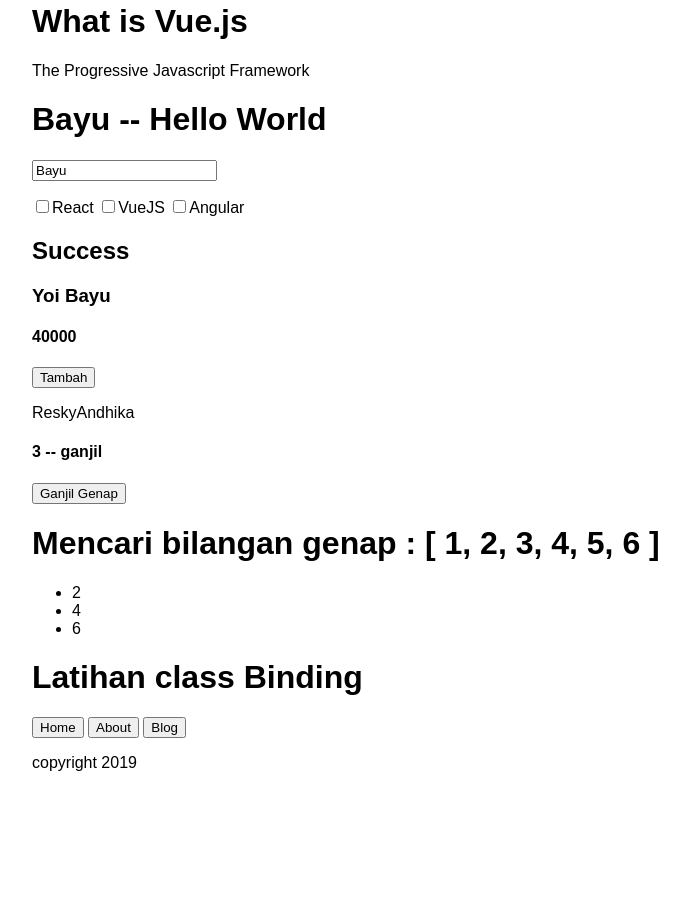
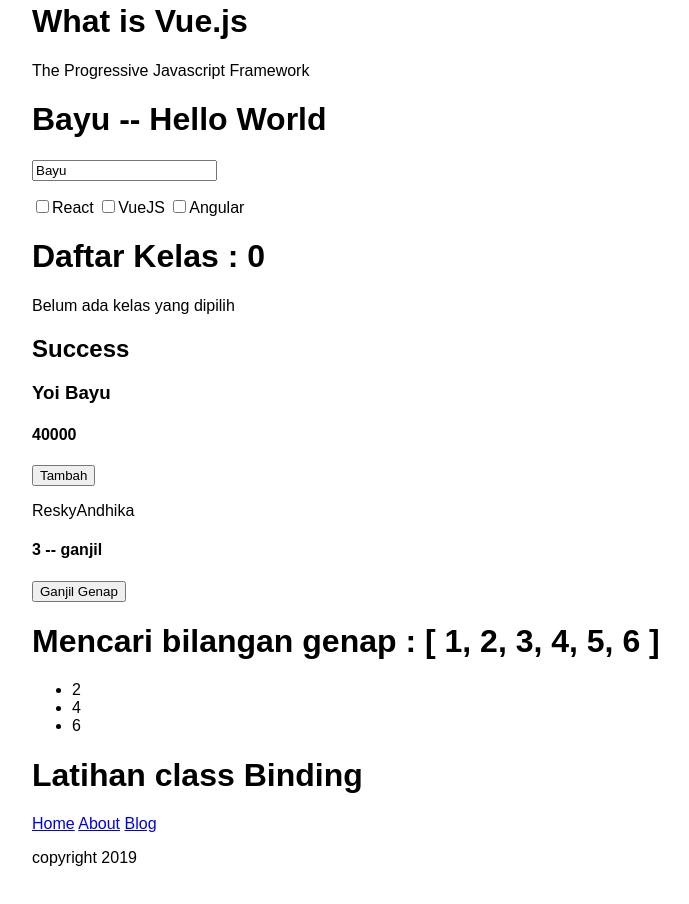
Before and after one commit to reskybayu234/belajar_vuejs, a plain HTML site: page baledemy_vuejs/latihan1.html in a window 1280 px wide. Shown: the part 166-1070 px from the top of the page, without its empty margins (32-721 px from the left). Before the commit the page ends 1002 px from the top, so only its background shows below. Drawn offline with nearby package versions, Linux system fonts and the light colour scheme.

Commit message:
belajar VueJS

```diff
--- a/baledemy_vuejs/latihan1.html
+++ b/baledemy_vuejs/latihan1.html
@@ -32,12 +32,18 @@
         <label><input type="checkbox" value="Reacts" v-model="kelas" />React</label>
         <label><input type="checkbox" value="VueJS" v-model="kelas" />VueJS</label>
         <label><input type="checkbox" value="Angular" v-model="kelas" />Angular</label>
+
+        <h1>Daftar Kelas : {{ kelas.length }}</h1>
         <p v-for="(item,index) in kelas">{{ item }} -- {{ index }}</p>
-        <ul v-if="kelas.length > 1">
-          <li v-for="i in kelas">{{ i }}</li>
-        </ul>
+
+        <template v-if="kelas.length > 0">
+          <ul>
+            <li v-for="i in kelas">{{ i }}</li>
+          </ul>
+        </template>
+
+        <p v-else>Belum ada kelas yang dipilih</p>
       </div>
-
       <h2>{{ isActive ? "Success" : "Fails" }}</h2>
       <h3>{{ getName() }}</h3>
       <h4>{{ total }}</h4>
@@ -59,9 +65,9 @@
       </ul>
 
       <h1>Latihan class Binding</h1>
-      <button v-bind:class="{active : menu === 'home' }" @click="menu = 'home'">Home</button>
-      <button v-bind:class="{active : menu === 'about'}" @click="menu = 'about'">About</button>
-      <button v-bind:class="{active : menu === 'blog' }" @click="menu = 'blog'">Blog</button>
+      <a v-bind:class="{active : menu === 'home' }" href="#" @click.prevent="gantiMenu('home')">Home</a>
+      <a v-bind:class="{active : menu === 'about'}" href="#" @click.prevent="gantiMenu('about')">About</a>
+      <a v-bind:class="{active : menu === 'blog' }" href="#" @click.prevent="gantiMenu('blog')">Blog</a>
       <footer id="footer">
         <p>copyright 2019</p>
       </footer>
@@ -118,6 +124,9 @@
             }
             return ha;
           },
+          gantiMenu : function(menu){
+            this.menu = menu;
+          }
         },
         computed: {
           total: function () {
```
